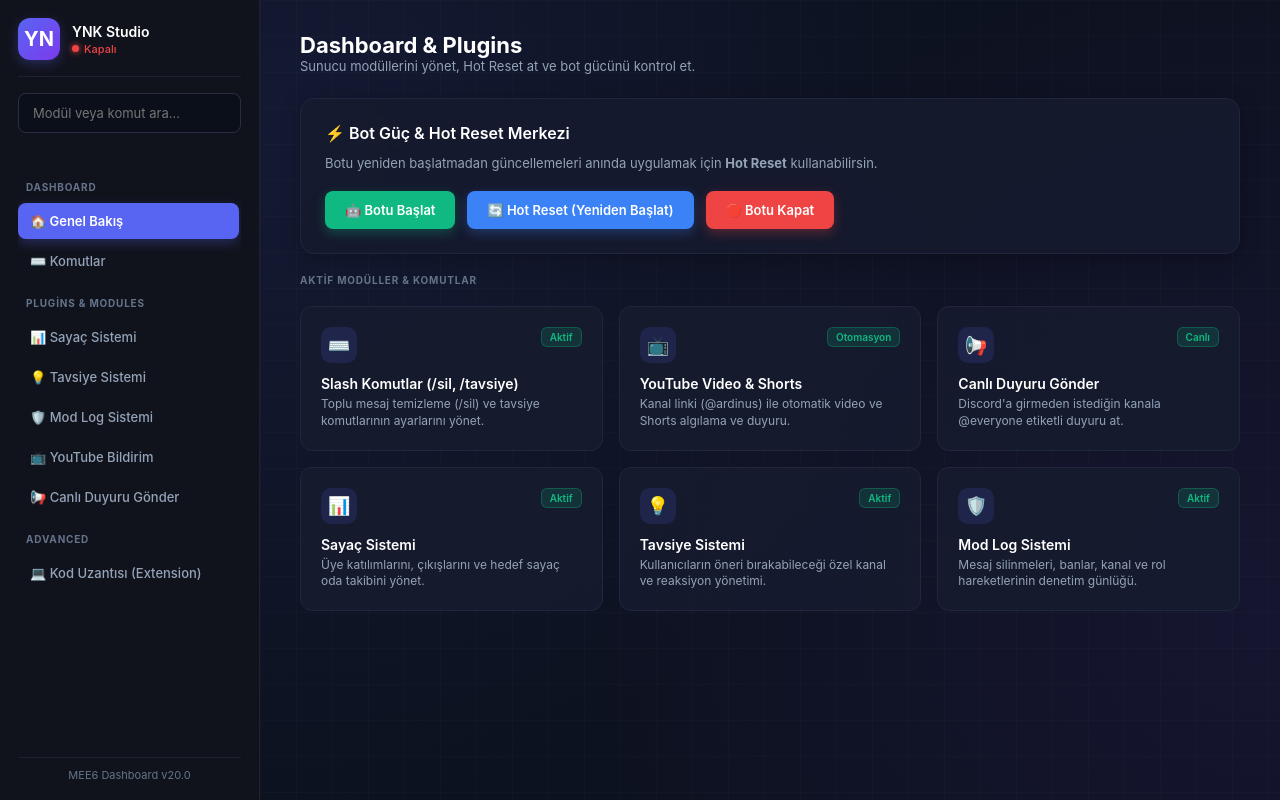
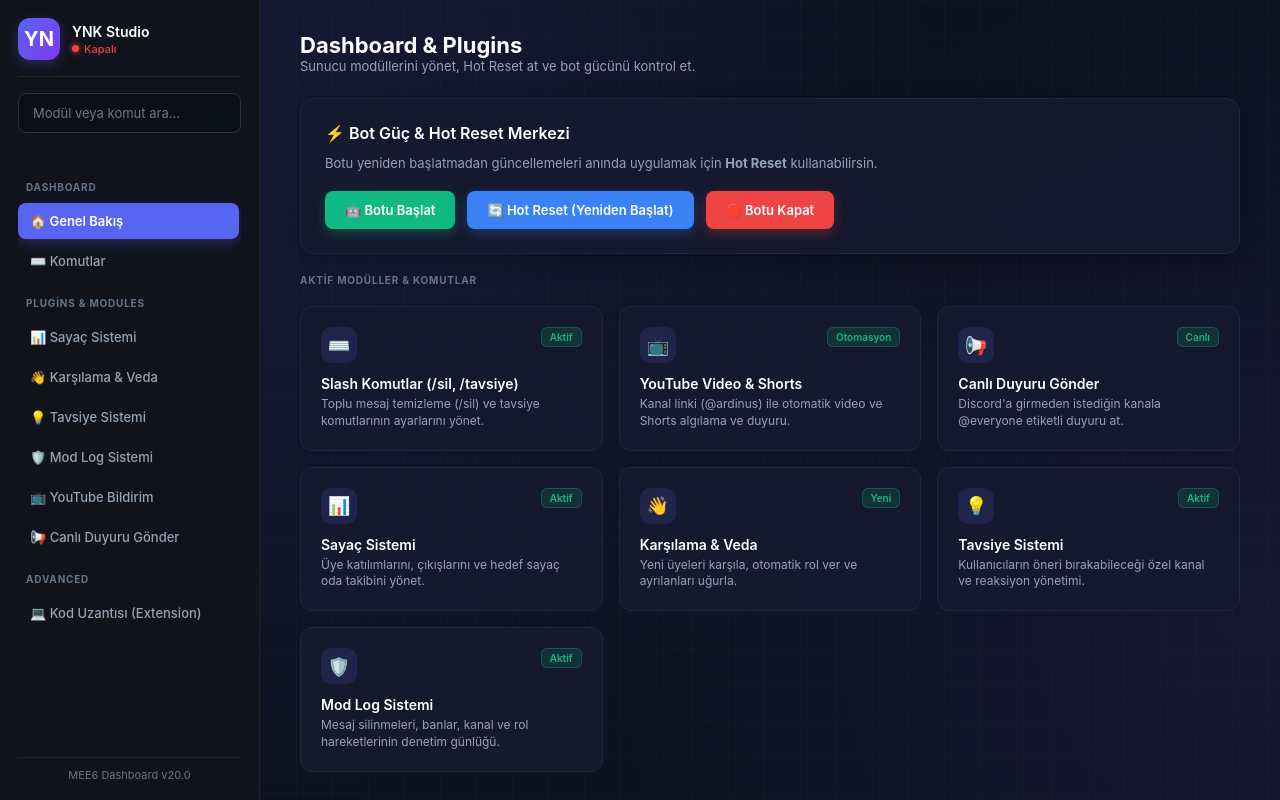
Before and after one commit to Buqraaa/ynk-bot, a FastAPI app: page / in a window 1280 px wide. Run offline with FastAPI, Linux system fonts and the light colour scheme.

Commit message:
Topluluk/1: karsilama-veda sistemi ve otomatik rol

```diff
--- a/core/bot_factory.py
+++ b/core/bot_factory.py
@@ -8,6 +8,7 @@ from config import BOT_AYARLARI, ayarlari_kaydet, logger
 
 EXTENSIONS = (
     "cogs.sayac",
+    "cogs.karsilama",
     "cogs.tavsiye",
     "cogs.moderasyon",
     "cogs.log",
@@ -17,6 +18,8 @@ EXTENSIONS = (
 # Kanal adi -> kanal ID migrasyonu bu anahtarlar icin yapilir.
 KANAL_ANAHTARLARI = (
     "sayac_kanal",
+    "hosgeldin_kanal",
+    "veda_kanal",
     "tavsiye_kanal",
     "log_kanal",
     "youtube_kanal",
--- a/settings.json
+++ b/settings.json
@@ -15,5 +15,14 @@
     "sayac_kanal_id": 1572003848602787933,
     "tavsiye_kanal_id": 1572010489557287114,
     "log_kanal_id": 1572003850523644015,
-    "youtube_kanal_id": 1572003773893709966
+    "youtube_kanal_id": 1572003773893709966,
+    "hosgeldin_kanal": "",
+    "hosgeldin_kanal_id": 0,
+    "hosgeldin_baslik": "👋 Hoş geldin!",
+    "hosgeldin_mesaj": "Sunucumuza hoş geldin {uye}! 🎉",
+    "hosgeldin_renk": "#5865F2",
+    "hosgeldin_rol_id": 0,
+    "veda_kanal": "",
+    "veda_kanal_id": 0,
+    "veda_mesaj": "{uye} aramızdan ayrıldı. Görüşürüz!"
 }
--- a/web/app.py
+++ b/web/app.py
@@ -1,5 +1,6 @@
 import asyncio
 import os
+import re
 import threading
 
 import uvicorn
@@ -41,8 +42,30 @@ def sunucu_kanallarini_getir():
     return sorted(set(kanallar))
 
 
+def sunucu_rollerini_getir():
+    """Otomatik rol menusu icin botun verebilecegi rolleri listeler."""
+    roller = []
+    try:
+        guild = ayarli_sunucu(bot_manager.bot)
+        if guild is not None:
+            bot_uyesi = guild.me
+            for rol in reversed(guild.roles):
+                if rol.is_default() or rol.managed:
+                    continue
+                if bot_uyesi is not None and rol >= bot_uyesi.top_role:
+                    continue
+                roller.append({"id": rol.id, "name": rol.name})
+    except Exception:
+        logger.exception("Rol çekme hatası")
+    return roller
+
+
 def _kanal_id_guncelle(anahtar, kanal_adi):
     """Kanal adi degistiyse ID'yi sifirlar, bot calisiyorsa yenisini bulur."""
+    if not kanal_adi:
+        BOT_AYARLARI[f"{anahtar}_id"] = 0
+        return
+
     if BOT_AYARLARI.get(anahtar, "") != kanal_adi:
         BOT_AYARLARI[f"{anahtar}_id"] = 0
 
@@ -91,6 +114,7 @@ def panel_ana_sayfa(request: Request):
         name="index.html",
         context={
             "kanallar": sunucu_kanallarini_getir(),
+            "roller": sunucu_rollerini_getir(),
             "ayarlar": BOT_AYARLARI,
             "bot_durumu": durum,
             "durum_renk": durum_renk,
@@ -133,6 +157,43 @@ def guncelle_sayac(
     BOT_AYARLARI["sayac_kanal"] = kanal
     BOT_AYARLARI["giris_mesaji"] = giris
     BOT_AYARLARI["cikis_mesaji"] = cikis
+    _ayarlari_kaydet()
+    return RedirectResponse(url="/", status_code=303)
+
+
+@app.post("/guncelle-karsilama", response_class=RedirectResponse)
+def guncelle_karsilama(
+    hosgeldin_kanal: str = Form(""),
+    hosgeldin_baslik: str = Form(""),
+    hosgeldin_mesaj: str = Form(""),
+    hosgeldin_renk: str = Form("#5865F2"),
+    hosgeldin_rol_id: int = Form(0),
+    veda_kanal: str = Form(""),
+    veda_mesaj: str = Form(""),
+):
+    _kanal_id_guncelle("hosgeldin_kanal", hosgeldin_kanal)
+    BOT_AYARLARI["hosgeldin_kanal"] = hosgeldin_kanal
+
+    baslik = hosgeldin_baslik.strip() or "👋 Hoş geldin!"
+    mesaj = hosgeldin_mesaj.strip() or "Sunucumuza hoş geldin {uye}! 🎉"
+    BOT_AYARLARI["hosgeldin_baslik"] = baslik
+    BOT_AYARLARI["hosgeldin_mesaj"] = mesaj
+
+    renk = (hosgeldin_renk or "").strip()
+    if not re.fullmatch(r"#?[0-9a-fA-F]{6}", renk):
+        renk = "#5865F2"
+    elif not renk.startswith("#"):
+        renk = "#" + renk
+    BOT_AYARLARI["hosgeldin_renk"] = renk.upper()
+
+    BOT_AYARLARI["hosgeldin_rol_id"] = max(0, int(hosgeldin_rol_id))
+
+    _kanal_id_guncelle("veda_kanal", veda_kanal)
+    BOT_AYARLARI["veda_kanal"] = veda_kanal
+    BOT_AYARLARI["veda_mesaj"] = (
+        veda_mesaj.strip() or "{uye} aramızdan ayrıldı. Görüşürüz!"
+    )
+
     _ayarlari_kaydet()
     return RedirectResponse(url="/", status_code=303)
 
--- a/web/templates/index.html
+++ b/web/templates/index.html
@@ -115,6 +115,7 @@
 
                     <div class="menu-category">Plugins & Modules</div>
                     <button class="menu-btn" onclick="switchTab('sayac', this)">📊 Sayaç Sistemi</button>
+                    <button class="menu-btn" onclick="switchTab('karsilama', this)">👋 Karşılama & Veda</button>
                     <button class="menu-btn" onclick="switchTab('tavsiye', this)">💡 Tavsiye Sistemi</button>
                     <button class="menu-btn" onclick="switchTab('log', this)">🛡️ Mod Log Sistemi</button>
                     <button class="menu-btn" onclick="switchTab('youtube', this)">📺 YouTube Bildirim</button>
@@ -157,14 +158,14 @@
                             <div class="feature-desc">Toplu mesaj temizleme (/sil) ve tavsiye komutlarının ayarlarını yönet.</div>
                         </div>
                     </div>
-                    <div class="feature-card" onclick="switchTab('youtube', document.querySelectorAll('.menu-btn')[5])">
+                    <div class="feature-card" onclick="switchTab('youtube', document.querySelectorAll('.menu-btn')[6])">
                         <div>
                             <div class="feature-card-top"><div class="feature-icon">📺</div><span class="badge">Otomasyon</span></div>
                             <div class="feature-title">YouTube Video & Shorts</div>
                             <div class="feature-desc">Kanal linki (@ardinus) ile otomatik video ve Shorts algılama ve duyuru.</div>
                         </div>
                     </div>
-                    <div class="feature-card" onclick="switchTab('duyuru', document.querySelectorAll('.menu-btn')[6])">
+                    <div class="feature-card" onclick="switchTab('duyuru', document.querySelectorAll('.menu-btn')[7])">
                         <div>
                             <div class="feature-card-top"><div class="feature-icon">📢</div><span class="badge">Canlı</span></div>
                             <div class="feature-title">Canlı Duyuru Gönder</div>
@@ -178,14 +179,21 @@
                             <div class="feature-desc">Üye katılımlarını, çıkışlarını ve hedef sayaç oda takibini yönet.</div>
                         </div>
                     </div>
-                    <div class="feature-card" onclick="switchTab('tavsiye', document.querySelectorAll('.menu-btn')[3])">
+                    <div class="feature-card" onclick="switchTab('karsilama', document.querySelectorAll('.menu-btn')[3])">
+                        <div>
+                            <div class="feature-card-top"><div class="feature-icon">👋</div><span class="badge">Yeni</span></div>
+                            <div class="feature-title">Karşılama & Veda</div>
+                            <div class="feature-desc">Yeni üyeleri karşıla, otomatik rol ver ve ayrılanları uğurla.</div>
+                        </div>
+                    </div>
+                    <div class="feature-card" onclick="switchTab('tavsiye', document.querySelectorAll('.menu-btn')[4])">
                         <div>
                             <div class="feature-card-top"><div class="feature-icon">💡</div><span class="badge">Aktif</span></div>
                             <div class="feature-title">Tavsiye Sistemi</div>
                             <div class="feature-desc">Kullanıcıların öneri bırakabileceği özel kanal ve reaksiyon yönetimi.</div>
                         </div>
                     </div>
-                    <div class="feature-card" onclick="switchTab('log', document.querySelectorAll('.menu-btn')[4])">
+                    <div class="feature-card" onclick="switchTab('log', document.querySelectorAll('.menu-btn')[5])">
                         <div>
                             <div class="feature-card-top"><div class="feature-icon">🛡️</div><span class="badge">Aktif</span></div>
                             <div class="feature-title">Mod Log Sistemi</div>
@@ -208,7 +216,7 @@
                             <div class="feature-desc">Bulunulan sohbet odasındaki belirtilen sayı kadar (Örn: /sil 100) mesajı tek seferde temizler. Ayarlamak için tıkla.</div>
                         </div>
                     </div>
-                    <div class="feature-card" onclick="switchTab('tavsiye', document.querySelectorAll('.menu-btn')[3])">
+                    <div class="feature-card" onclick="switchTab('tavsiye', document.querySelectorAll('.menu-btn')[4])">
                         <div>
                             <div class="feature-card-top"><div class="feature-icon">💡</div><span class="badge">/tavsiye [mesaj]</span></div>
                             <div class="feature-title">/tavsiye Komutu</div>
@@ -243,6 +251,44 @@
                         <input type="text" name="giris" value="{{ ayarlar.giris_mesaji }}">
                         <label>Çıkış Mesajı:</label>
                         <input type="text" name="cikis" value="{{ ayarlar.cikis_mesaji }}">
+                        <button type="submit" class="save-btn">Ayarları Kaydet</button>
+                    </form>
+                </div>
+            </div>
+
+            <!-- KARŞILAMA VE VEDA SİSTEMİ -->
+            <div id="karsilama" class="tab-pane">
+                <h1>👋 Karşılama &amp; Veda Sistemi</h1>
+                <p class="subtitle">Yeni üyeleri karşıla, otomatik rol ver ve ayrılanları uğurla. Kanal seçmezsen özellik kapalı kalır.</p>
+                <div class="card">
+                    <button class="refresh-btn" onclick="window.location.reload();">🔄 Kanalları ve Rolleri Yenile</button>
+                    <form action="/guncelle-karsilama" method="post">
+                        <label>Karşılama Kanalı:</label>
+                        <select name="hosgeldin_kanal">
+                            <option value="" {% if not ayarlar.hosgeldin_kanal %}selected{% endif %}>Kapalı</option>
+                            {% for k in kanallar %}<option value="{{ k }}" {% if k == ayarlar.hosgeldin_kanal %}selected{% endif %}>#{{ k }}</option>{% endfor %}
+                        </select>
+                        <label>Karşılama Başlığı:</label>
+                        <input type="text" name="hosgeldin_baslik" value="{{ ayarlar.hosgeldin_baslik }}">
+                        <label>Karşılama Mesajı:</label>
+                        <input type="text" name="hosgeldin_mesaj" value="{{ ayarlar.hosgeldin_mesaj }}">
+                        <p style="color: #94a3b8; font-size: 12px; margin-top: -6px;">Kullanılabilir: <b>{uye}</b>, <b>{isim}</b>, <b>{sunucu}</b>, <b>{uye_sayisi}</b></p>
+                        <label>Embed Rengi (örn: #5865F2):</label>
+                        <input type="text" name="hosgeldin_renk" value="{{ ayarlar.hosgeldin_renk }}">
+                        <label>Otomatik Rol:</label>
+                        <select name="hosgeldin_rol_id">
+                            <option value="0" {% if not ayarlar.hosgeldin_rol_id %}selected{% endif %}>Rol verme</option>
+                            {% for r in roller %}<option value="{{ r.id }}" {% if r.id == ayarlar.hosgeldin_rol_id %}selected{% endif %}>@{{ r.name }}</option>{% endfor %}
+                        </select>
+                        {% if not roller %}<p style="color: #f59e0b; font-size: 12px; margin-top: -6px;">Rol listesi için botun çalışıyor olması gerekir.</p>{% endif %}
+                        <label>Veda Kanalı:</label>
+                        <select name="veda_kanal">
+                            <option value="" {% if not ayarlar.veda_kanal %}selected{% endif %}>Kapalı</option>
+                            {% for k in kanallar %}<option value="{{ k }}" {% if k == ayarlar.veda_kanal %}selected{% endif %}>#{{ k }}</option>{% endfor %}
+                        </select>
+                        <label>Veda Mesajı:</label>
+                        <input type="text" name="veda_mesaj" value="{{ ayarlar.veda_mesaj }}">
+                        <p style="color: #94a3b8; font-size: 12px; margin-top: -6px;">Kullanılabilir: <b>{uye}</b>, <b>{isim}</b>, <b>{sunucu}</b>, <b>{uye_sayisi}</b></p>
                         <button type="submit" class="save-btn">Ayarları Kaydet</button>
                     </form>
                 </div>
```
Also changed, not shown: cogs/karsilama.py (added, +126 -0 lines), config.py (+9 -0 lines), README.md, 1 other file.
